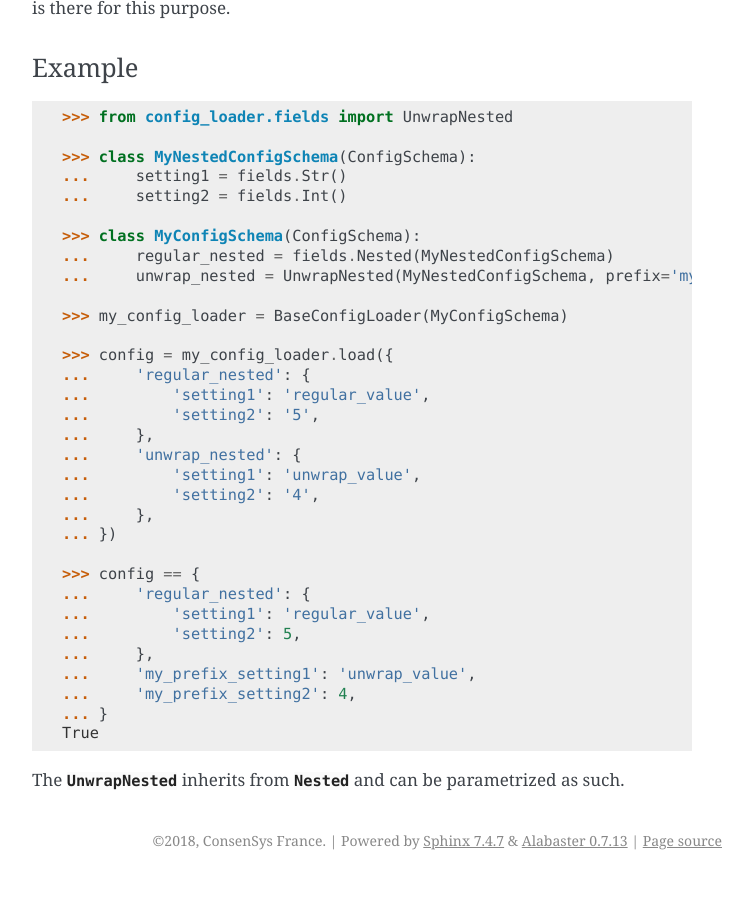
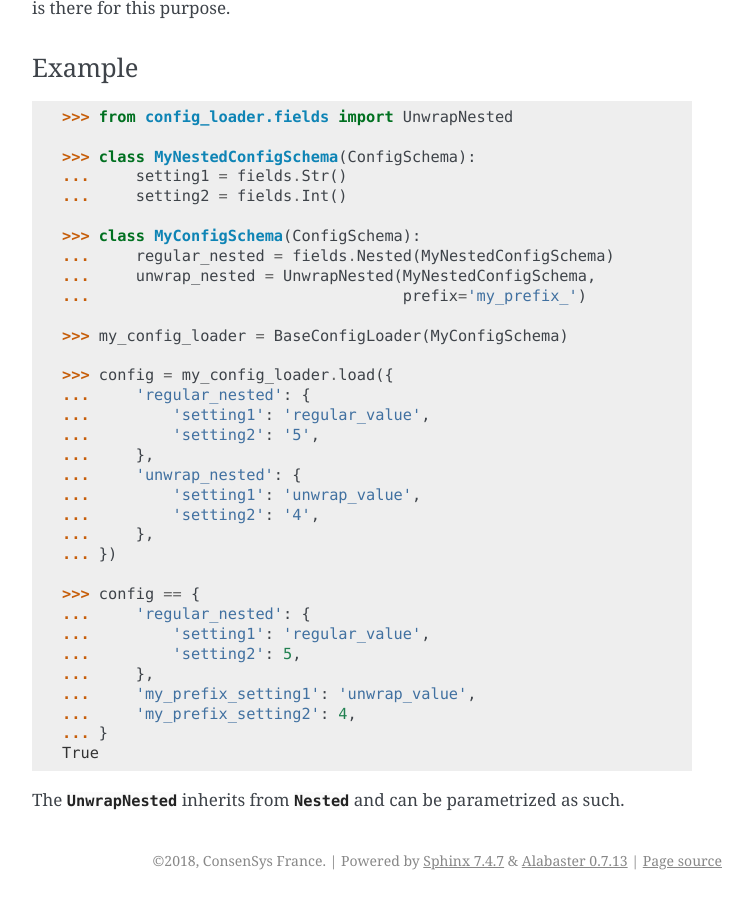
Before and after one commit to nmvalera/cfg-loader, a Sphinx documentation site: the page built from docs/docs/guide.rst, in a window 1280 px wide and 900 px high, scrolled down 5152 px. Shown: the whole window, without its empty margins (388-1141 px from the left). Built offline with Sphinx 7.4.7, drawn with Linux system fonts in a browser that asks for light colours.

```diff
--- a/docs/docs/guide.rst
+++ b/docs/docs/guide.rst
@@ -262,7 +262,8 @@ Example
 
     >>> class MyConfigSchema(ConfigSchema):
     ...     regular_nested = fields.Nested(MyNestedConfigSchema)
-    ...     unwrap_nested = UnwrapNested(MyNestedConfigSchema, prefix='my_prefix_')
+    ...     unwrap_nested = UnwrapNested(MyNestedConfigSchema,
+    ...                                  prefix='my_prefix_')
 
     >>> my_config_loader = BaseConfigLoader(MyConfigSchema)
 
```
